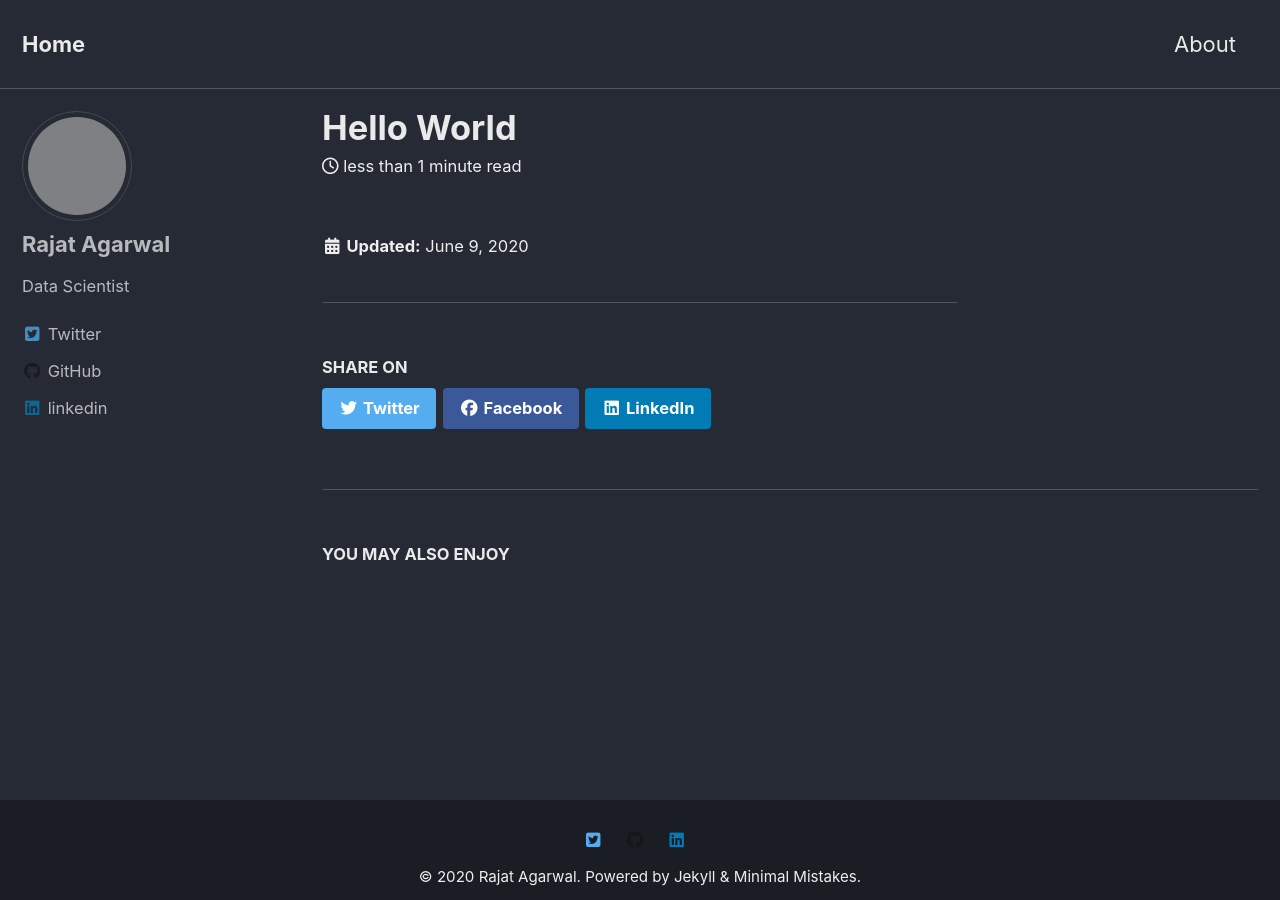
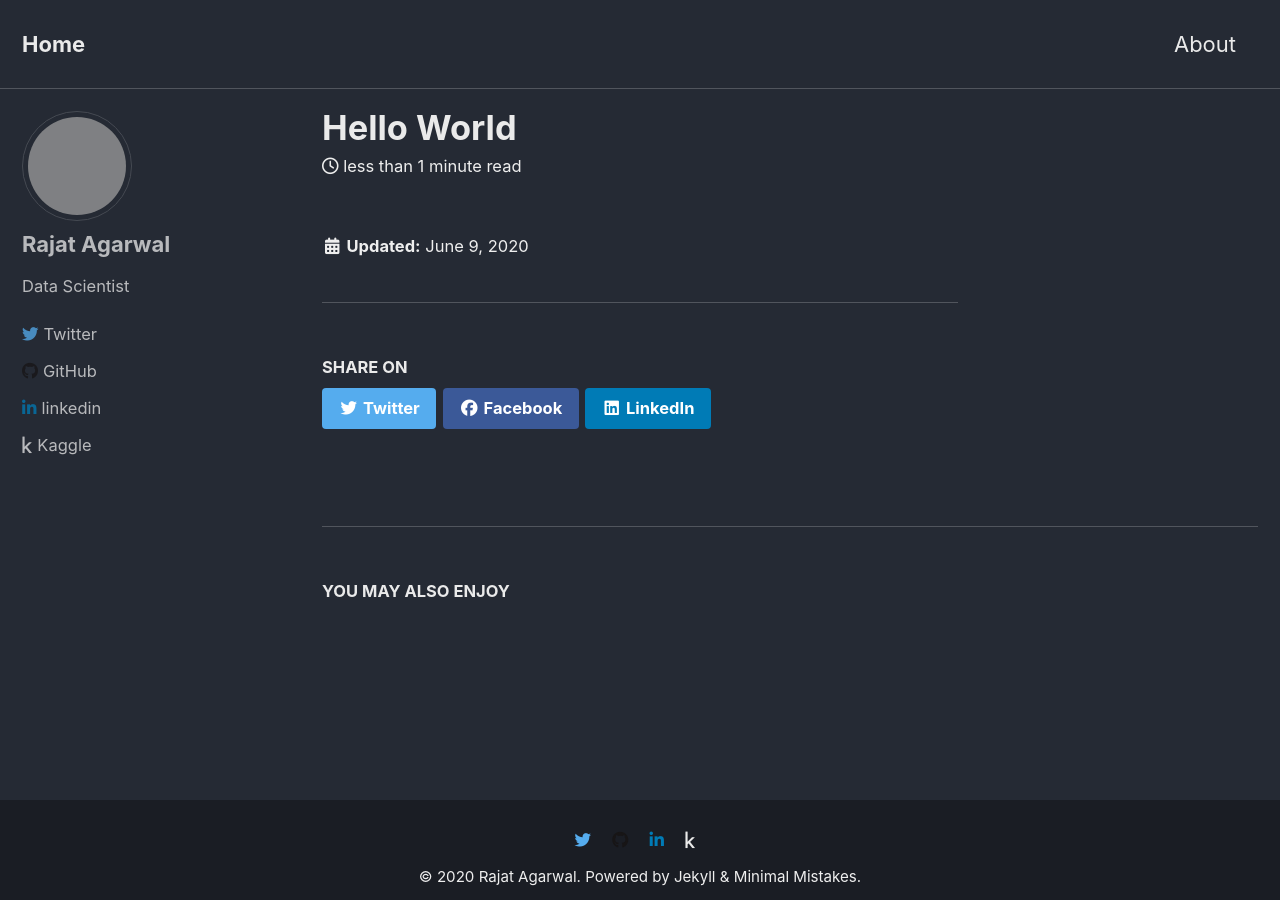
Before and after one commit to rajat-1994/rajat-1994.github.io, a Jekyll site: the page built from _posts/2020-06-09-hello-world.md, in a window 1280 px wide and 900 px high. Built offline with Jekyll 4.4.1, drawn with Linux system fonts in a browser that asks for light colours; cached includes are drawn as plain includes; nearby versions of some CDN libraries; grey boxes are pictures that could not be loaded.

Commit message:
Add kaggle icon and change all icon style

```diff
--- a/_config.yml
+++ b/_config.yml
@@ -97,49 +97,42 @@ author:
   email            :
   links:
     - label: "Email"
-      icon: "fas fa-fw fa-envelope-square"
+      icon: "fas fa-fw fa-envelope"
       # url: "mailto:your.name@email.com"
     - label: "Website"
       icon: "fas fa-fw fa-link"
       # url: "https://your-website.com"
     - label: "Twitter"
-      icon: "fab fa-fw fa-twitter-square"
+      icon: "fab fa-twitter"
       url: "https://twitter.com/Rajat_dv"
     # - label: "Facebook"
     #   icon: "fab fa-fw fa-facebook-square"
     #   # url: "https://facebook.com/"
     - label: "GitHub"
-      icon: "fab fa-fw fa-github"
+      icon: "fab fa-github"
       url: "https://github.com/rajat-1994"
     - label: "linkedin"
-      icon: "fab fa-fw fa-linkedin"
+      icon: "fab fa-linkedin-in"
       url: "https://www.linkedin.com/in/rajatagarwal94/"
-    # - label: "Instagram"
-    #   icon: "fab fa-fw fa-instagram"
-    #   # url: "https://instagram.com/"
+    - label: "Kaggle"
+      icon: "fab fa-kaggle"
+      url: "https://kaggle.com/rajat94"
 
 # Site Footer
 footer:
   links:
     - label: "Twitter"
-      icon: "fab fa-fw fa-twitter-square"
+      icon: "fab fa-twitter"
       url: "https://twitter.com/Rajat_dv"
-
-    - label: "Facebook"
-      icon: "fab fa-fw fa-facebook-square"
-      # url:
     - label: "GitHub"
-      icon: "fab fa-fw fa-github"
+      icon: "fab fa-github"
       url: "https://github.com/rajat-1994"
-    - label: "GitLab"
-      icon: "fab fa-fw fa-gitlab"
-      # url:
-    - label: "Bitbucket"
-      icon: "fab fa-fw fa-bitbucket"
-      # url:
     - label: "linkedin"
-      icon: "fab fa-fw fa-linkedin"
+      icon: "fab fa-linkedin-in"
       url: "https://www.linkedin.com/in/rajatagarwal94/"
+    - label: "Kaggle"
+      icon: "fab fa-kaggle"
+      url: "https://kaggle.com/rajat94"
 
 
 # Reading Files
@@ -281,4 +274,4 @@ defaults:
       share: true
       related: true
 
-theme: jekyll-theme-minimal
+# theme: jekyll-theme-minimal
```
